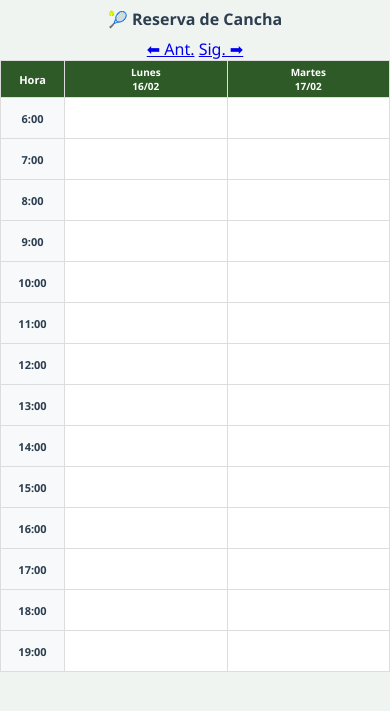
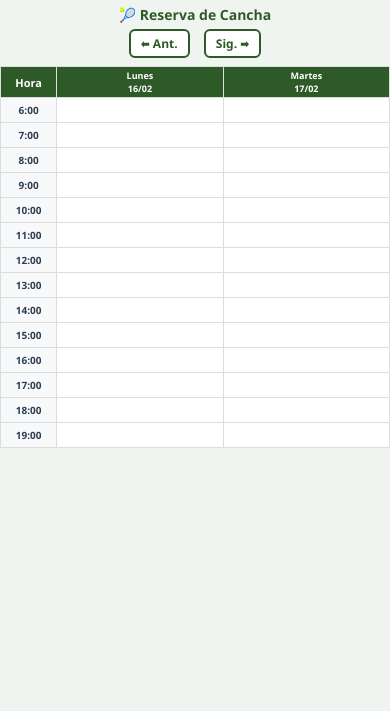
Before and after one commit to kevinms1/tenis-reservas, a Flask app: page / in a window 390 px wide. Shown: the top 711 px of the page. Run offline with Flask 3, Linux system fonts and the light colour scheme; data that the repository does not hold is empty; some libraries are stand-ins or nearby versions.

Commit message:
fix tamaño pantalla y nombre rcatalan

```diff
--- a/app.py
+++ b/app.py
@@ -12,7 +12,7 @@ USUARIOS_PERMITIDOS = [
     "cpinedo", "fgallardo", "jsouza", "edante", "gmenacho", "rmodesto",
     "acastillo", "lseijas", "agodoy", "jsangama", "ycampaña", "jcastillo",
     "luehara", "fvelez", "rbarriga", "wburgos", "wortega", "emendoza",
-    "hsoriano", "kdibos", "cdávila", "egarcia", "jpadilla", "jcatalan",
+    "hsoriano", "kdibos", "cdávila", "egarcia", "jpadilla", "rcatalan",
     "jstrella", "achan", "jsalas", "kmelendez"
 ]
 
--- a/static/style.css
+++ b/static/style.css
@@ -1,6 +1,6 @@
-/* --- CONFIGURACIÓN GENERAL Y PC --- */
+/* --- CONFIGURACIÓN GENERAL (ESCRITORIO Y BASE) --- */
 body {
-    font-family: 'Segoe UI', sans-serif;
+    font-family: 'Segoe UI', Tahoma, Geneva, Verdana, sans-serif;
     text-align: center;
     background-color: #f0f4f0;
     color: #2c3e50;
@@ -8,22 +8,39 @@ body {
     padding: 0;
 }
 
-h2 { margin-top: 15px; margin-bottom: 10px; }
+h2 {
+    margin-top: 15px;
+    margin-bottom: 10px;
+    color: #2d5a27;
+}
 
-/* Navegación de semanas */
-.week-navigation { margin-bottom: 20px; }
-.week-navigation a {
+/* Navegación */
+.nav-container {
+    margin-bottom: 20px;
+}
+
+.btn-nav {
+    display: inline-block;
     color: #2d5a27;
     text-decoration: none;
     font-weight: bold;
-    border: 1px solid #2d5a27;
-    padding: 5px 10px;
-    border-radius: 5px;
+    border: 2px solid #2d5a27;
+    padding: 8px 15px;
+    border-radius: 6px;
+    background-color: white;
+    margin: 0 5px;
+    transition: 0.3s;
 }
 
+.btn-nav:hover {
+    background-color: #2d5a27;
+    color: white;
+}
+
+/* Tabla Contenedor */
 .table-wrapper {
     width: 95%;
-    margin: 0 auto;
+    margin: 0 auto 30px auto;
     overflow-x: auto;
     background: white;
     border-radius: 8px;
@@ -33,86 +50,114 @@ h2 { margin-top: 15px; margin-bottom: 10px; }
 table {
     width: 100%;
     border-collapse: collapse;
+    table-layout: fixed;
 }
 
-/* Escritorio */
-@media (min-width: 769px) {
-    table { min-width: 800px; }
+/* Estilos de Celda Escritorio */
+th, td {
+    border: 1px solid #ddd;
+    padding: 12px;
+    text-align: center;
+    overflow: hidden;
 }
-
-th, td { border: 1px solid #ddd; padding: 12px; text-align: center; }
 
 th {
     background-color: #2d5a27 !important;
     color: white;
 }
 
-.hora-col { background-color: #f8f9fa; font-weight: bold; width: 80px; }
-.celda { cursor: pointer; transition: 0.3s; height: 40px; }
-.celda:hover:not(.ocupado) { background-color: #d4edda; }
+.hora-col {
+    background-color: #f8f9fa;
+    font-weight: bold;
+    width: 80px;
+}
+
+.celda {
+    cursor: pointer;
+    transition: 0.3s;
+    height: 45px;
+    font-size: 14px;
+}
+
+.celda:hover:not(.ocupado) {
+    background-color: #d4edda;
+}
 
 .ocupado {
     background-color: #c0392b !important;
     color: white;
+    font-weight: bold;
 }
 
-/* --- VISTA MÓVIL OPTIMIZADA (AJUSTE PARA CAPTURA DE PANTALLA) --- */
+/* --- VISTA MÓVIL (OPTIMIZADA PARA CAPTURA DE PANTALLA ÚNICA) --- */
 @media (max-width: 768px) {
 
-    /* 1. OCULTAR BOTONES DE SEMANA ANTERIOR/SIGUIENTE */
-    .week-navigation {
-        display: none !important;
+    /* 1. Reducción de márgenes superiores para ganar espacio vertical */
+    h2 {
+        font-size: 14px;
+        margin: 5px 0;
     }
 
-    /* 2. AJUSTAR CONTENEDOR PARA QUE NO TENGA MÁRGENES */
+    .nav-container {
+        margin-bottom: 8px !important;
+    }
+
+    .btn-nav {
+        padding: 4px 10px !important;
+        font-size: 12px !important;
+    }
+
+    /* 2. Ajuste total del contenedor */
     .table-wrapper {
         width: 100% !important;
         margin: 0 !important;
-        overflow: hidden !important;
         border-radius: 0;
         box-shadow: none;
     }
 
-    table {
-        table-layout: fixed !important;
-        width: 100% !important;
-    }
-
-    /* Ocultar días que no son hoy ni mañana */
+    /* 3. Control de columnas: Solo Hora, Hoy y Mañana */
     th[data-fecha],
     td[data-fecha] {
         display: none;
     }
 
-    /* Mostrar solo Hora, Hoy y Mañana */
     .hora-col,
     .show-mobile {
         display: table-cell !important;
     }
 
-    /* REDUCCIÓN DE TAMAÑOS PARA QUE QUEPA TODO */
+    /* 4. Proporciones de columnas para móviles */
     .hora-col {
-        width: 18% !important;
-        font-size: 11px !important;
-        padding: 4px 1px !important; /* Padding mínimo */
+        width: 16% !important;
+        font-size: 10px !important;
+        padding: 2px 0 !important;
     }
 
     .show-mobile {
-        width: 41% !important;
-        font-size: 10px !important;
-        padding: 4px 1px !important; /* Padding mínimo */
+        width: 42% !important;
+        font-size: 9px !important;
+        padding: 2px 1px !important;
+        word-break: break-all; /* Evita que nombres largos ensanchen la fila */
     }
 
-    /* Reducir altura de filas para evitar el scroll */
-    .celda {
-        height: 32px !important; /* Reducido de 55px a 32px */
-        line-height: 1 !important;
-    }
-
+    /* 5. REDUCCIÓN CRÍTICA DE ALTURA (Para evitar scroll) */
     th {
-        padding: 6px 2px !important;
+        padding: 4px 1px !important;
         font-size: 11px !important;
     }
 
-    h2 { font-size: 16px; margin: 8px 0; }
+    tr {
+        height: 24px !important; /* Altura mínima para que quepa todo el rango 6am-8pm */
+    }
+
+    .celda {
+        height: 24px !important;
+        line-height: 1 !important; /* Mantiene el texto centrado */
+        padding: 0 !important;
+    }
+
+    /* Opcional: ocultar el texto de la fecha para ganar más espacio si fuera necesario */
+    th br {
+        display: block;
+    }
 }
```
